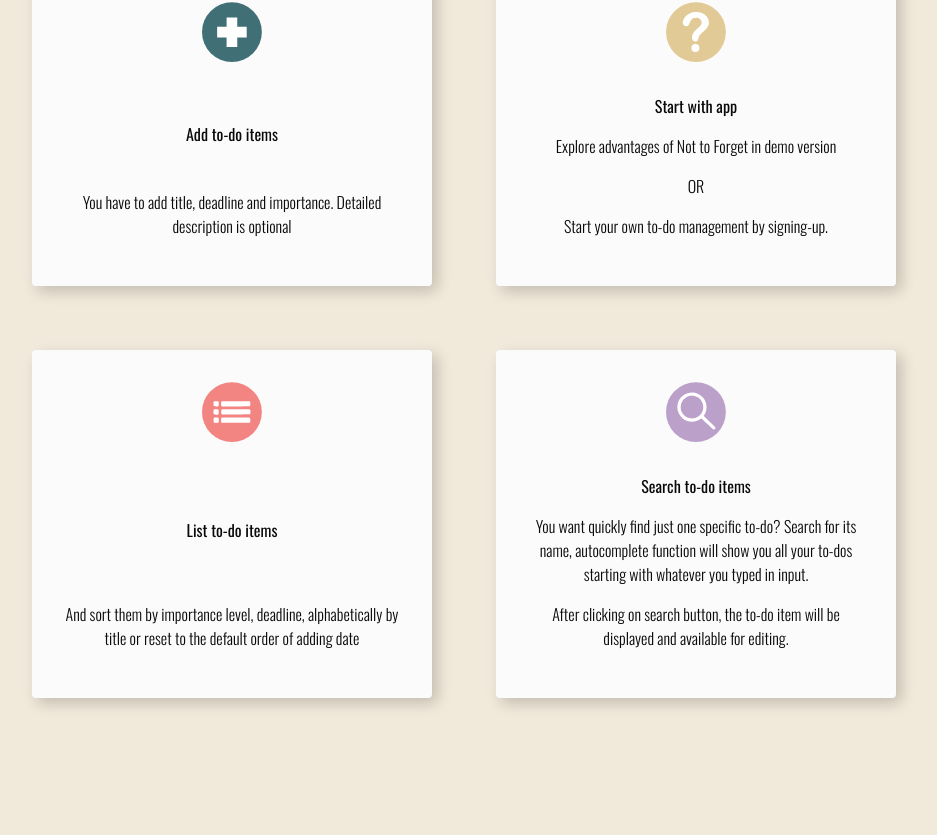
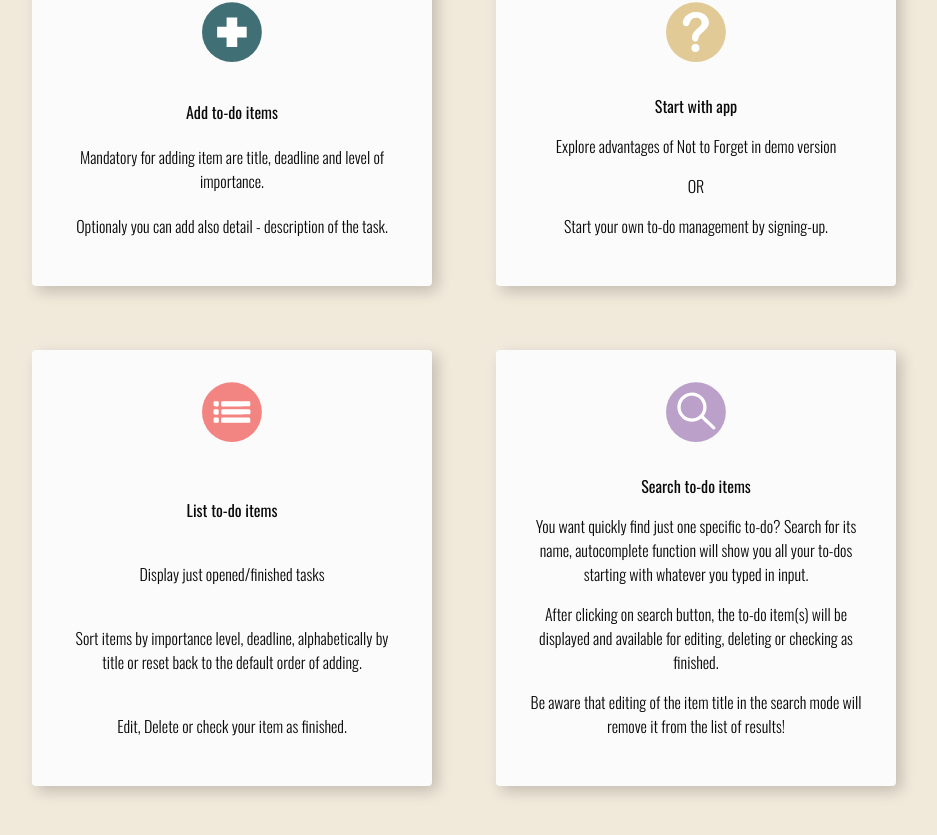
Before and after one commit to Alice-Rez/Not-to-forget, a React (Create React App) app: page /help in a window 1280 px wide. Shown: the part 623-1458 px from the top of the page, without its empty margins (176-1113 px from the left). Before the commit the page ends 1425 px from the top, so only its background shows below. Built offline with nearby package versions, Linux system fonts and the light colour scheme; a web font is replaced by a local one.

Commit message:
help made more recent

```diff
--- a/src/components/Help.jsx
+++ b/src/components/Help.jsx
@@ -46,9 +46,10 @@ export default class Help extends Component {
               <strong>Add to-do items</strong>
             </p>
             <p>
-              You have to add title, deadline and importance. Detailed
-              description is optional
+              Mandatory for adding item are title, deadline and level of
+              importance.
             </p>
+            <p>Optionaly you can add also detail - description of the task.</p>
           </article>
           <article className="card-white info-main">
             <figure>
@@ -145,10 +146,12 @@ export default class Help extends Component {
             <p>
               <strong>List to-do items</strong>
             </p>
+            <p>Display just opened/finished tasks</p>
             <p>
-              And sort them by importance level, deadline, alphabetically by
-              title or reset to the default order of adding date
+              Sort items by importance level, deadline, alphabetically by title
+              or reset back to the default order of adding.
             </p>
+            <p>Edit, Delete or check your item as finished.</p>
           </article>
           <article className="card-white">
             <figure>
@@ -185,8 +188,13 @@ export default class Help extends Component {
               with whatever you typed in input.
             </p>
             <p>
-              After clicking on search button, the to-do item will be displayed
-              and available for editing.
+              After clicking on search button, the to-do item(s) will be
+              displayed and available for editing, deleting or checking as
+              finished.
+            </p>
+            <p>
+              Be aware that editing of the item title in the search mode will
+              remove it from the list of results!
             </p>
           </article>
         </section>
```
